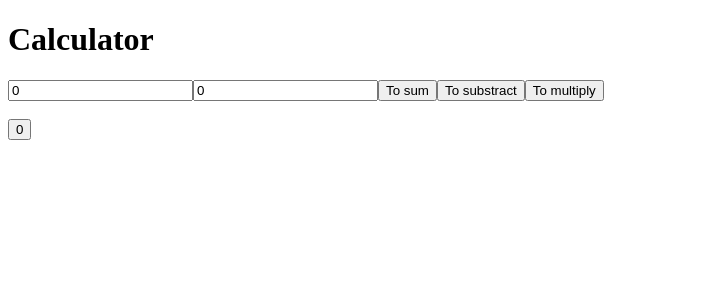
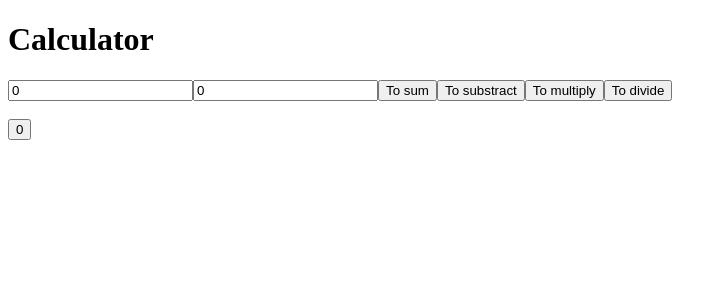
Before and after one commit to muriisantuss/calculator2.0, an Angular app: page / in a window 1280 px wide. Shown: the top 300 px of the page, without its empty margins (0-727 px from the left). Built offline with nearby package versions, Linux system fonts and the light colour scheme.

Commit message:
added button for division

```diff
--- a/src/app/fullname/fullname.component.html
+++ b/src/app/fullname/fullname.component.html
@@ -4,6 +4,7 @@
   <button (click)="calculator(1)">To sum</button>
   <button (click)="calculator(2)">To substract</button>
   <button (click)="calculator(3)">To multiply</button>
+  <button (click)="calculator(4)">To divide</button>
 
   <br /><br />
   <button>{{ sum }}</button>
--- a/src/app/fullname/fullname.component.ts
+++ b/src/app/fullname/fullname.component.ts
@@ -17,6 +17,8 @@ export class FullnameComponent {
       return (this.sum = this.n1 - this.n2);
     } else if (operation == 3) {
       return (this.sum = this.n1 * this.n2);
+    } else if (operation == 4) {
+      return (this.sum = this.n1 / this.n2);
     } else {
       return;
     }
```
